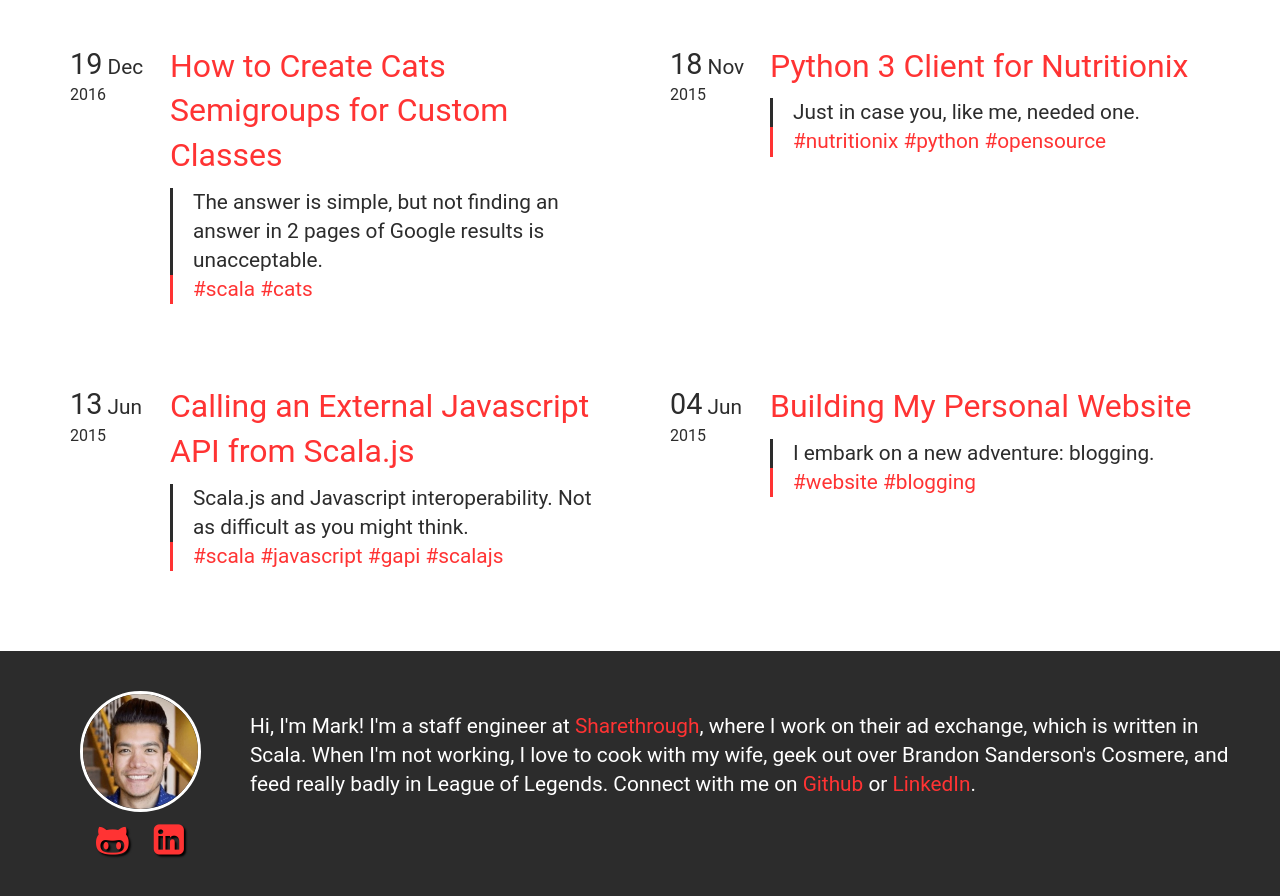
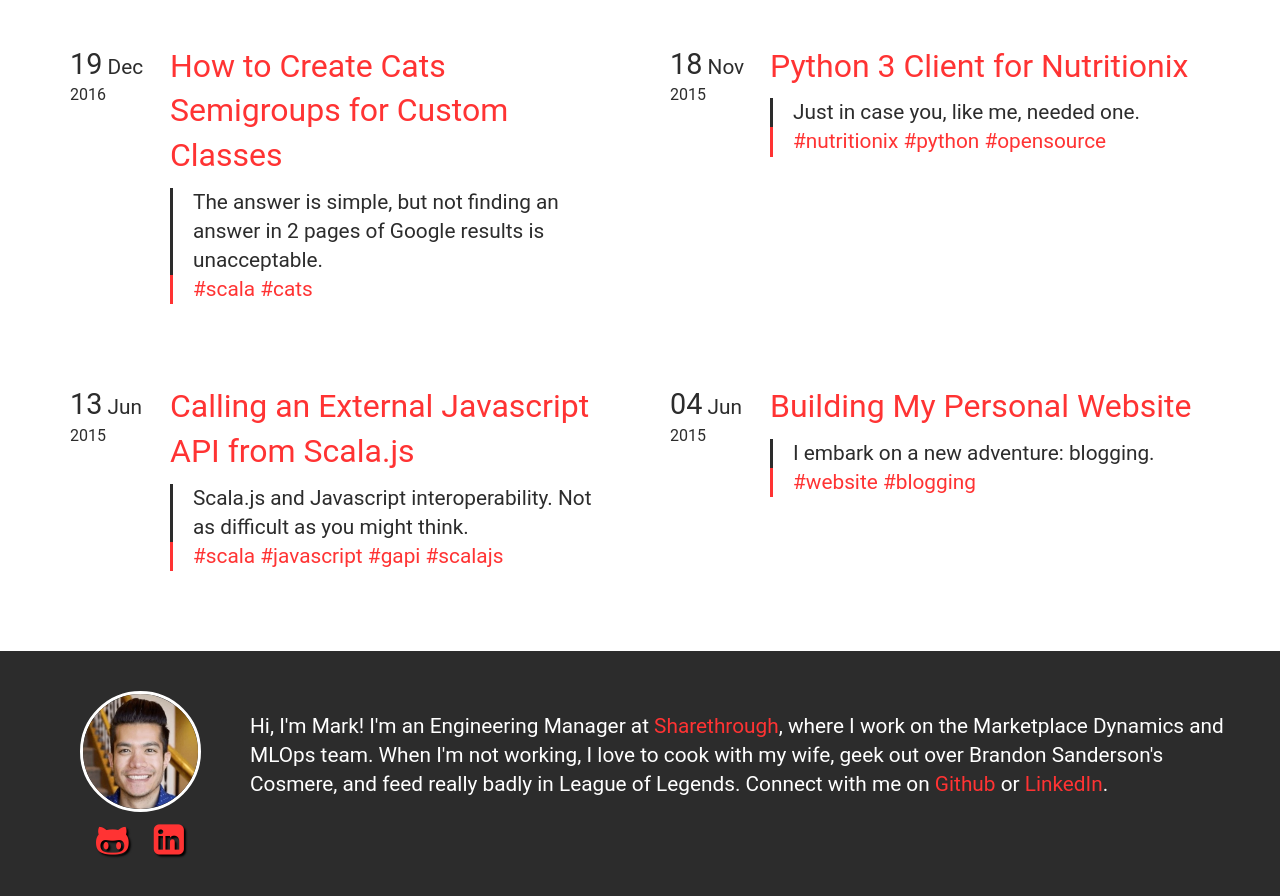
Before and after one commit to msiebert/msiebert.github.io, a Jekyll site: the page built from index.html, in a window 1280 px wide and 900 px high, scrolled down 961 px. Shown: the top 896 px of the window. Built offline with Jekyll 4.4.1, drawn with Linux system fonts in a browser that asks for light colours; some web fonts are replaced.

Commit message:
fix footer

```diff
--- a/_includes/footer.html
+++ b/_includes/footer.html
@@ -14,7 +14,7 @@
             </div>
             <div class="ten columns">
                 <p class="bio">
-                    Hi, I'm Mark! I'm a staff engineer at <a href="https://www.sharethrough.com/">Sharethrough</a>, where I work on their ad exchange, which is written in Scala. When I'm not working, I love to cook with my wife, geek out over Brandon Sanderson's Cosmere, and feed really badly in League of Legends. Connect with me on <a href="https://github.com/msiebert">Github</a> or <a href="https://www.linkedin.com/in/markjialisiebert">LinkedIn</a>.
+                    Hi, I'm Mark! I'm an Engineering Manager at <a href="https://www.sharethrough.com/">Sharethrough</a>, where I work on the Marketplace Dynamics and MLOps team. When I'm not working, I love to cook with my wife, geek out over Brandon Sanderson's Cosmere, and feed really badly in League of Legends. Connect with me on <a href="https://github.com/msiebert">Github</a> or <a href="https://www.linkedin.com/in/markjialisiebert">LinkedIn</a>.
                 </p>
             </div>
         </div>
```
